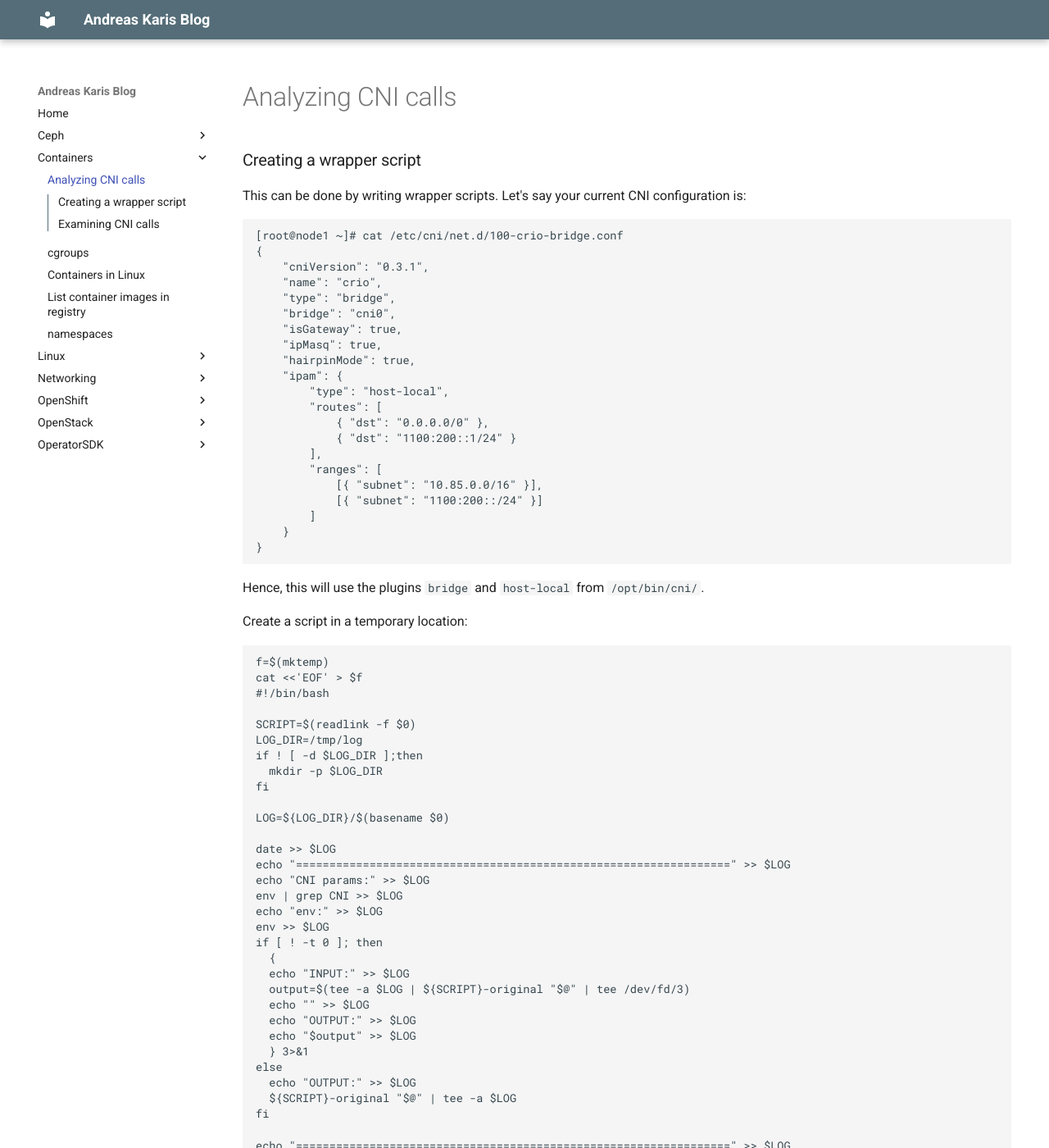
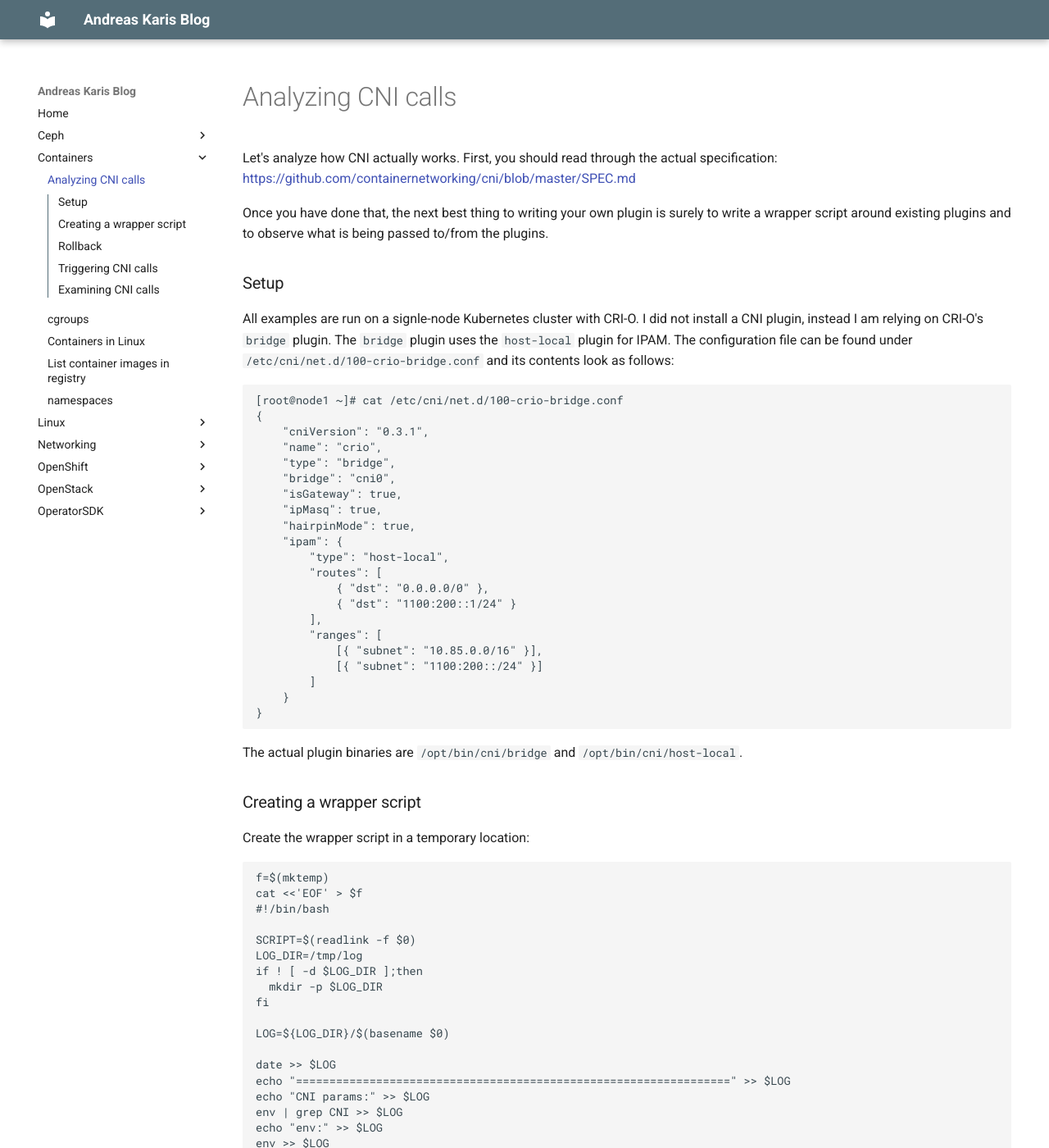
Before and after one commit to andreaskaris/blog, an MkDocs documentation site: the page built from docs/openshift/analyzing-cni.md, in a window 1280 px wide and 1400 px high. Shown: the whole window at 82% size. Built offline with MkDocs 1.6.1 and Material for MkDocs 9.7.7, drawn with Linux system fonts in a browser that asks for light colours; some of the changed text lies outside the part shown.

Commit message:
analyzing cni

```diff
--- a/docs/openshift/analyzing-cni.md
+++ b/docs/openshift/analyzing-cni.md
@@ -1,8 +1,12 @@
 # Analyzing CNI calls
 
-### Creating a wrapper script
+Let's analyze how CNI actually works. First, you should read through the actual specification: [https://github.com/containernetworking/cni/blob/master/SPEC.md](https://github.com/containernetworking/cni/blob/master/SPEC.md)
 
-This can be done by writing wrapper scripts. Let's say your current CNI configuration is:
+Once you have done that, the next best thing to writing your own plugin is surely to write a wrapper script around existing plugins and to observe what is being passed to/from the plugins.
+
+### Setup
+
+All examples are run on a signle-node Kubernetes cluster with CRI-O. I did not install a CNI plugin, instead I am relying on CRI-O's `bridge` plugin. The `bridge` plugin uses the `host-local` plugin for IPAM. The configuration file can be found under `/etc/cni/net.d/100-crio-bridge.conf` and its contents look as follows:
 ~~~
 [root@node1 ~]# cat /etc/cni/net.d/100-crio-bridge.conf
 {
@@ -27,9 +31,11 @@ This can be done by writing wrapper scripts. Let's say your current CNI configur
 }
 ~~~
 
-Hence, this will use the plugins `bridge` and `host-local` from `/opt/bin/cni/`.
+The actual plugin binaries are `/opt/bin/cni/bridge` and `/opt/bin/cni/host-local`.
 
-Create a script in a temporary location:
+### Creating a wrapper script
+
+Create the wrapper script in a temporary location:
 ~~~
 f=$(mktemp)
 cat <<'EOF' > $f
@@ -69,13 +75,15 @@ EOF
 chmod +x $f
 ~~~
 
-Then, replace the plugins with this wrapper script and move the plugins to a backup location:
+Then, rename the original plugins to `<name>-original` and copy the wrapper script into the former location of the binary files:
 ~~~
 for plugin in bridge host-local; do
   \cp /opt/cni/bin/${plugin} /opt/cni/bin/${plugin}-original
   \cp $f /opt/cni/bin/${plugin}
 done
 ~~~
+
+### Rollback
 
 To revert this back to defaults, after testing, run:
 ~~~
@@ -84,18 +92,26 @@ for plugin in bridge host-local; do
 done
 ~~~
 
-## Examining CNI calls
+### Triggering CNI calls
 
 Now, create a test invocation. For example, use [https://github.com/containernetworking/cni/tree/master/cnitool](https://github.com/containernetworking/cni/tree/master/cnitool)
 ~~~
+git clone  https://github.com/containernetworking/cni
+pushd cni/cnitool
+go build
+mv cnitool /usr/local/bin
+popd
 ip netns add testing
-CNI_PATH=/opt/cni/bin/  cnitool add crio /var/run/netns/testing
+CNI_PATH=/opt/cni/bin/ cnitool add crio /var/run/netns/testing
+CNI_PATH=/opt/cni/bin/ cnitool del crio /var/run/netns/testing
 ~~~
 
-Alternatively, simply delete a running pod and have it recreated.
+Alternatively, simply delete a running pod and have it recreated by kubernetes:
 ~~~
 kubectl delete pod -n <...> <...>
 ~~~
+
+### Examining CNI calls
 
 In file `/tmp/log/bridge` you can see that the `bridge` plugin uses data from the `host-local` to create the final output:
 ~~~
```
